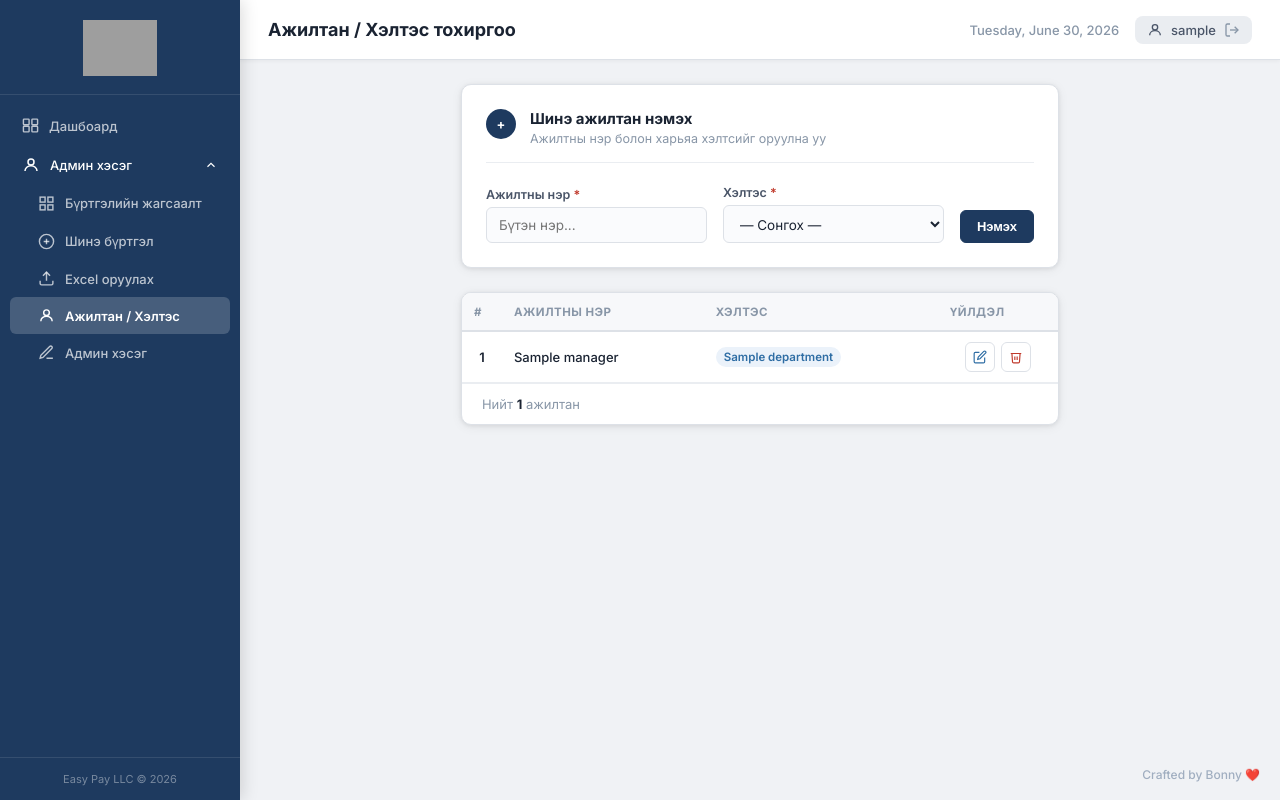
After one commit to jargalsaikhaneasypay/Geree, a Flask app: page /managers in a window 1280 px wide. The commit adds this page. Run offline with Flask 3, Linux system fonts and the light colour scheme; the visitor is signed in with stand-in values (Sample User, id 1); a database or web service that is not in the repository returns one stand-in record (values such as "Sample title"); some libraries are stand-ins or nearby versions; grey boxes are pictures that could not be loaded.

Commit message:
Add manager→department lookup table with web CRUD and Excel auto-fill
- New `managers` DB table (name, department) created in init_db()
- Excel import auto-fills department when issued_by matches a manager name
- New /managers CRUD routes (list, add, edit, delete) + /api/manager-dept JSON endpoint
- managers.html: table with edit modal and add form
- base.html: Ажилтан/Хэлтэс nav link added to sidebar
- add.html / edit.html: auto-fill department on issued_by blur via fetch API

Co-Authored-By: Claude Sonnet 4.6 <noreply@anthropic.com>

```diff
--- a/app.py
+++ b/app.py
@@ -84,6 +84,15 @@ def init_db():
     for new_col in ['status', 'return_date_2', 'return_date_3', 'return_date_4', 'return_date_5',
                     'is_inactive', 'inactive_reason', 'modified_by', 'scanned']:
         cur.execute(f"ALTER TABLE contracts ADD COLUMN IF NOT EXISTS {new_col} TEXT")
+    conn.commit()
+
+    cur.execute('''
+        CREATE TABLE IF NOT EXISTS managers (
+            id         SERIAL PRIMARY KEY,
+            name       TEXT UNIQUE NOT NULL,
+            department TEXT NOT NULL
+        )
+    ''')
     conn.commit()
 
     # Migrate old data: both dates blank → Хоосон
@@ -599,6 +608,14 @@ def import_confirm():
                 merchant_type        = gf(row, 'merchant_type')
                 issued_by            = gf(row, 'issued_by')
                 department           = gf(row, 'department')
+
+                # Auto-fill department from managers table if not in Excel
+                if issued_by and not department:
+                    cur.execute('SELECT department FROM managers WHERE name = %s', (issued_by,))
+                    _mgr = cur.fetchone()
+                    if _mgr:
+                        department = _mgr['department']
+
                 expected_date        = gf(row, 'expected_date')
                 received_date        = gf(row, 'received_date')
                 first_inspection     = gf(row, 'first_inspection')
@@ -654,9 +671,95 @@ def import_confirm():
 
     return redirect(url_for('index'))
 
+# -----------------------------------------------------------
+# Manager → Department table (CRUD + API)
+# -----------------------------------------------------------
+@app.route('/managers', methods=['GET'])
+@login_required
+def managers_list():
+    conn = get_db()
+    cur = conn.cursor(cursor_factory=RealDictCursor)
+    cur.execute('SELECT * FROM managers ORDER BY name')
+    mgrs = cur.fetchall()
+    cur.close()
+    conn.close()
+    return render_template('managers.html', managers=mgrs, departments=DEPARTMENTS)
 
+
+@app.route('/managers/add', methods=['POST'])
+@login_required
+def managers_add():
+    name = request.form.get('name', '').strip()
+    dept = request.form.get('department', '').strip()
+    if not name or not dept:
+        flash('Нэр болон хэлтэс шаардлагатай.', 'error')
+        return redirect(url_for('managers_list'))
+    try:
+        conn = get_db()
+        cur = conn.cursor()
+        cur.execute('INSERT INTO managers (name, department) VALUES (%s, %s)', (name, dept))
+        conn.commit()
+        cur.close()
+        conn.close()
+        flash(f'"{name}" нэмэгдлээ.', 'success')
+    except Exception as e:
+        flash(f'Алдаа: {e}', 'error')
+    return redirect(url_for('managers_list'))
+
+
+@app.route('/managers/edit/<int:mid>', methods=['POST'])
+@login_required
+def managers_edit(mid):
+    name = request.form.get('name', '').strip()
+    dept = request.form.get('department', '').strip()
+    if not name or not dept:
+        flash('Нэр болон хэлтэс шаардлагатай.', 'error')
+        return redirect(url_for('managers_list'))
+    try:
+        conn = get_db()
+        cur = conn.cursor()
+        cur.execute('UPDATE managers SET name = %s, department = %s WHERE id = %s',
+                    (name, dept, mid))
+        conn.commit()
+        cur.close()
+        conn.close()
+        flash('Өөрчлөлт хадгалагдлаа.', 'success')
+    except Exception as e:
+        flash(f'Алдаа: {e}', 'error')
+    return redirect(url_for('managers_list'))
+
+
+@app.route('/managers/delete/<int:mid>', methods=['POST'])
+@login_required
+def managers_delete(mid):
+    conn = get_db()
+    cur = conn.cursor()
+    cur.execute('DELETE FROM managers WHERE id = %s', (mid,))
+    conn.commit()
+    cur.close()
+    conn.close()
+    flash('Устгагдлаа.', 'success')
+    return redirect(url_for('managers_list'))
+
+
+@app.route('/api/manager-dept')
+@login_required
+def api_manager_dept():
+    name = request.args.get('name', '').strip()
+    if not name:
+        return jsonify({'department': ''})
+    conn = get_db()
+    cur = conn.cursor(cursor_factory=RealDictCursor)
+    cur.execute('SELECT department FROM managers WHERE name = %s', (name,))
+    row = cur.fetchone()
+    cur.close()
+    conn.close()
+    return jsonify({'department': row['department'] if row else ''})
+
+
+#------------------------------------------------------------
 # -----------------------------------------------------------
-# Download Excel template
+# Download Excel template------------------------------------
 # -----------------------------------------------------------
 @app.route('/template')
 def download_template():
--- a/templates/base.html
+++ b/templates/base.html
@@ -26,7 +26,7 @@
       Дашбоард
     </a>
 
-    {% set admin_active = request.endpoint in ['index','add','import_page','admin','root'] %}
+    {% set admin_active = request.endpoint in ['index','add','import_page','admin','root','managers_list','managers_add','managers_edit','managers_delete'] %}
     {% if session.user %}
     <div class="nav-group {% if admin_active %}open{% endif %}">
       <div class="nav-group-header" onclick="this.parentElement.classList.toggle('open')">
@@ -63,6 +63,12 @@
             <line x1="12" y1="3" x2="12" y2="15"/>
           </svg>
           Excel оруулах
+        </a>
+        <a href="{{ url_for('managers_list') }}" class="nav-item nav-item-sub {% if request.endpoint=='managers_list' %}active{% endif %}">
+          <svg viewBox="0 0 24 24" fill="none" stroke="currentColor" stroke-width="2">
+            <circle cx="12" cy="8" r="4"/><path d="M4 20c0-4 3.6-7 8-7s8 3 8 7"/>
+          </svg>
+          Ажилтан / Хэлтэс
         </a>
         <a href="{{ url_for('admin') }}" class="nav-item nav-item-sub {% if request.endpoint=='admin' %}active{% endif %}">
           <svg viewBox="0 0 24 24" fill="none" stroke="currentColor" stroke-width="2">
--- /dev/null
+++ b/templates/managers.html
@@ -0,0 +1,140 @@
+{% extends 'base.html' %}
+{% block title %}Ажилтан / Хэлтэс – Гэрээ бүртгэл{% endblock %}
+{% block page_title %}<h1 class="page-title">Ажилтан / Хэлтэс тохиргоо</h1>{% endblock %}
+
+{% block content %}
+<div style="max-width:760px;margin:0 auto">
+
+  <!-- Add form -->
+  <div class="card form-card" style="margin-bottom:24px">
+    <div class="form-section-header">
+      <div class="section-num">+</div>
+      <div>
+        <h2 class="section-title">Шинэ ажилтан нэмэх</h2>
+        <p class="section-sub">Ажилтны нэр болон харьяа хэлтсийг оруулна уу</p>
+      </div>
+    </div>
+    <form method="POST" action="{{ url_for('managers_add') }}">
+      <div class="form-grid" style="grid-template-columns:1fr 1fr auto;align-items:end;gap:16px">
+        <div class="form-group" style="margin-bottom:0">
+          <label class="form-label" for="add_name">Ажилтны нэр <span class="req">*</span></label>
+          <input type="text" id="add_name" name="name" class="form-input"
+                 placeholder="Бүтэн нэр..." required />
+        </div>
+        <div class="form-group" style="margin-bottom:0">
+          <label class="form-label" for="add_dept">Хэлтэс <span class="req">*</span></label>
+          <select id="add_dept" name="department" class="form-select" required>
+            <option value="">— Сонгох —</option>
+            {% for d in departments %}
+              <option value="{{ d }}">{{ d }}</option>
+            {% endfor %}
+          </select>
+        </div>
+        <div style="padding-bottom:0">
+          <button type="submit" class="btn btn-primary">Нэмэх</button>
+        </div>
+      </div>
+    </form>
+  </div>
+
+  <!-- Managers table -->
+  <div class="card table-card">
+    {% if managers %}
+    <div class="table-scroll">
+      <table class="data-table">
+        <thead>
+          <tr>
+            <th style="width:40px">#</th>
+            <th>Ажилтны нэр</th>
+            <th>Хэлтэс</th>
+            <th style="width:120px" class="col-actions">Үйлдэл</th>
+          </tr>
+        </thead>
+        <tbody>
+          {% for m in managers %}
+          <tr>
+            <td class="text-center fw-600">{{ loop.index }}</td>
+            <td class="fw-500">{{ m.name }}</td>
+            <td><span class="badge badge-dept">{{ m.department }}</span></td>
+            <td class="text-center">
+              <div class="action-btns">
+                <button class="action-btn action-btn-edit" title="Засах"
+                        onclick="openEdit({{ m.id }}, {{ m.name|tojson }}, {{ m.department|tojson }})">
+                  <svg viewBox="0 0 24 24" fill="none" stroke="currentColor" stroke-width="2">
+                    <path d="M11 4H4a2 2 0 0 0-2 2v14a2 2 0 0 0 2 2h14a2 2 0 0 0 2-2v-7"/>
+                    <path d="M18.5 2.5a2.121 2.121 0 0 1 3 3L12 15l-4 1 1-4 9.5-9.5z"/>
+                  </svg>
+                </button>
+                <form method="POST" action="{{ url_for('managers_delete', mid=m.id) }}"
+                      style="display:inline"
+                      onsubmit="return confirm('«{{ m.name }}» устгах уу?')">
+                  <button type="submit" class="action-btn action-btn-del" title="Устгах">
+                    <svg viewBox="0 0 24 24" fill="none" stroke="currentColor" stroke-width="2">
+                      <polyline points="3 6 5 6 21 6"/>
+                      <path d="M19 6l-1 14a2 2 0 0 1-2 2H8a2 2 0 0 1-2-2L5 6"/>
+                      <path d="M10 11v6"/><path d="M14 11v6"/>
+                    </svg>
+                  </button>
+                </form>
+              </div>
+            </td>
+          </tr>
+          {% endfor %}
+        </tbody>
+      </table>
+    </div>
+    <div class="table-footer">
+      <span class="table-count">Нийт <strong>{{ managers|length }}</strong> ажилтан</span>
+    </div>
+    {% else %}
+    <div class="empty-state">
+      <svg viewBox="0 0 24 24" fill="none" stroke="currentColor" stroke-width="1.5">
+        <circle cx="12" cy="8" r="4"/><path d="M4 20c0-4 3.6-7 8-7s8 3 8 7"/>
+      </svg>
+      <p>Ажилтан бүртгэлгүй байна</p>
+    </div>
+    {% endif %}
+  </div>
+
+</div>
+
+<!-- Edit modal -->
+<div class="modal-overlay" id="editModal" onclick="if(event.target===this)closeEdit()">
+  <div class="modal">
+    <h3 class="modal-title">Ажилтан засах</h3>
+    <form method="POST" id="editForm">
+      <div class="form-group" style="margin-bottom:16px">
+        <label class="form-label">Ажилтны нэр <span class="req">*</span></label>
+        <input type="text" name="name" id="edit_name" class="form-input" required />
+      </div>
+      <div class="form-group" style="margin-bottom:24px">
+        <label class="form-label">Хэлтэс <span class="req">*</span></label>
+        <select name="department" id="edit_dept" class="form-select" required>
+          <option value="">— Сонгох —</option>
+          {% for d in departments %}
+            <option value="{{ d }}">{{ d }}</option>
+          {% endfor %}
+        </select>
+      </div>
+      <div class="modal-actions">
+        <button type="button" class="btn btn-ghost" onclick="closeEdit()">Болих</button>
+        <button type="submit" class="btn btn-primary">Хадгалах</button>
+      </div>
+    </form>
+  </div>
+</div>
+{% endblock %}
+
+{% block extra_js %}
+<script>
+function openEdit(id, name, dept) {
+  document.getElementById('editForm').action = '/managers/edit/' + id;
+  document.getElementById('edit_name').value = name;
+  document.getElementById('edit_dept').value = dept;
+  document.getElementById('editModal').classList.add('open');
+}
+function closeEdit() {
+  document.getElementById('editModal').classList.remove('open');
+}
+</script>
+{% endblock %}
```
Also changed, not shown: templates/add.html (+14 -0 lines), templates/edit.html (+14 -0 lines).
